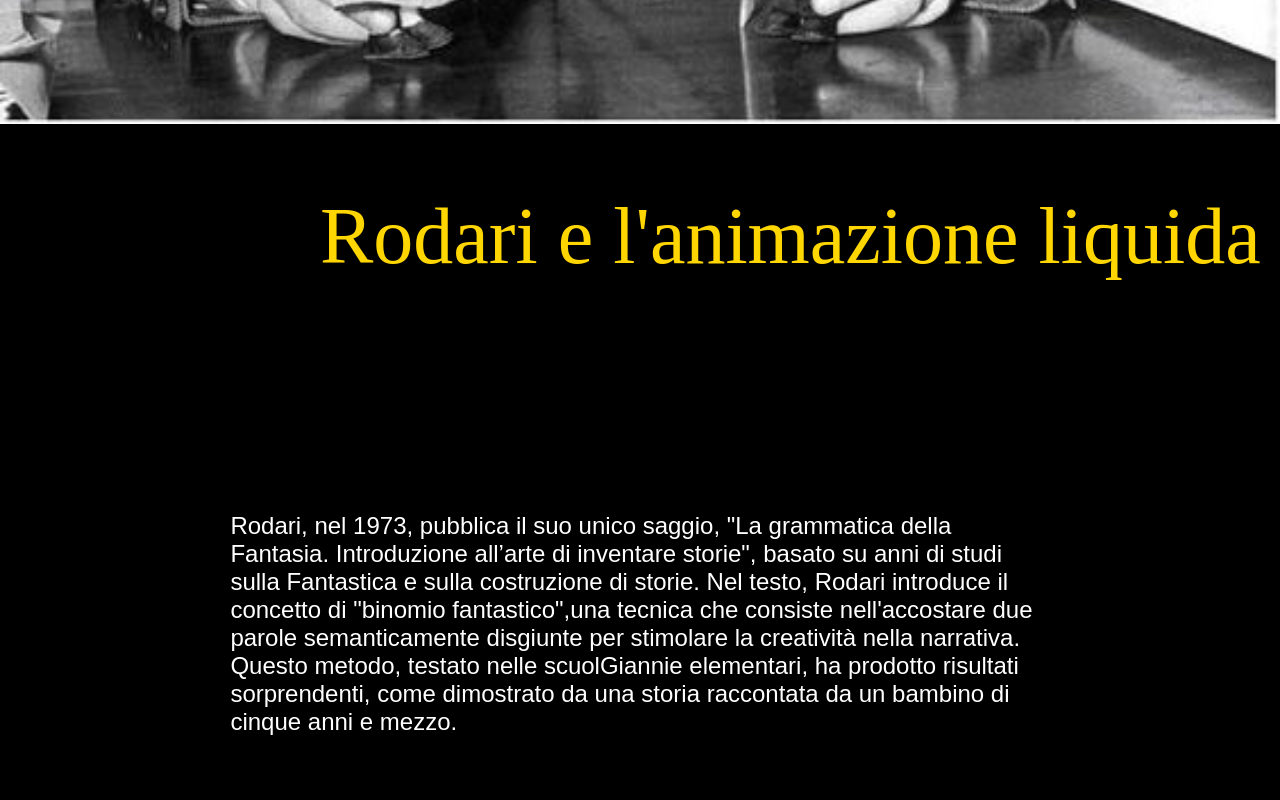
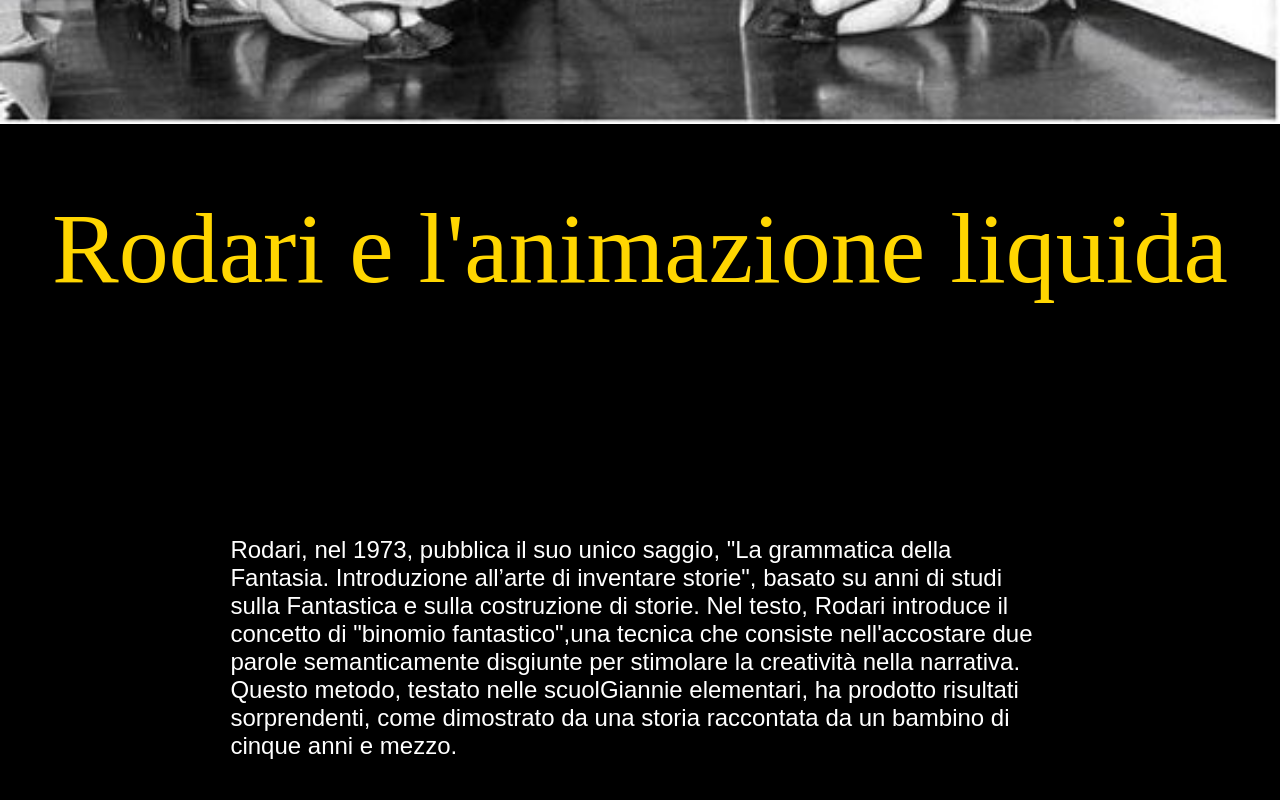
Before and after one commit to luigifalanga1/Prova_pagina_rodari, a plain HTML site: page index.html in a window 1280 px wide. Shown: the part 1000-1800 px from the top of the page. Drawn offline with Linux system fonts and the light colour scheme.

Commit message:
Update style.css

```diff
--- a/css/style.css
+++ b/css/style.css
@@ -41,13 +41,24 @@ header {
     .copertina img{
         width: 100%;
     }
+    .titolo {
+        display: flex;
+  align-items: center;
+  justify-content: center;
+        }
     .titolo p {
 
-    font-size: 80px;
+
+    font-size: 100px;
         font-family: 'Times New Roman', Times, serif;
     color: #FFD600;
     padding-top: 5%;
-    padding-left: 25%;
+    }
+
+    .text1 {
+        display: flex;
+  align-items: center;
+  justify-content: center;
     }
     .text1 p {
          font-size: 24px;
```
